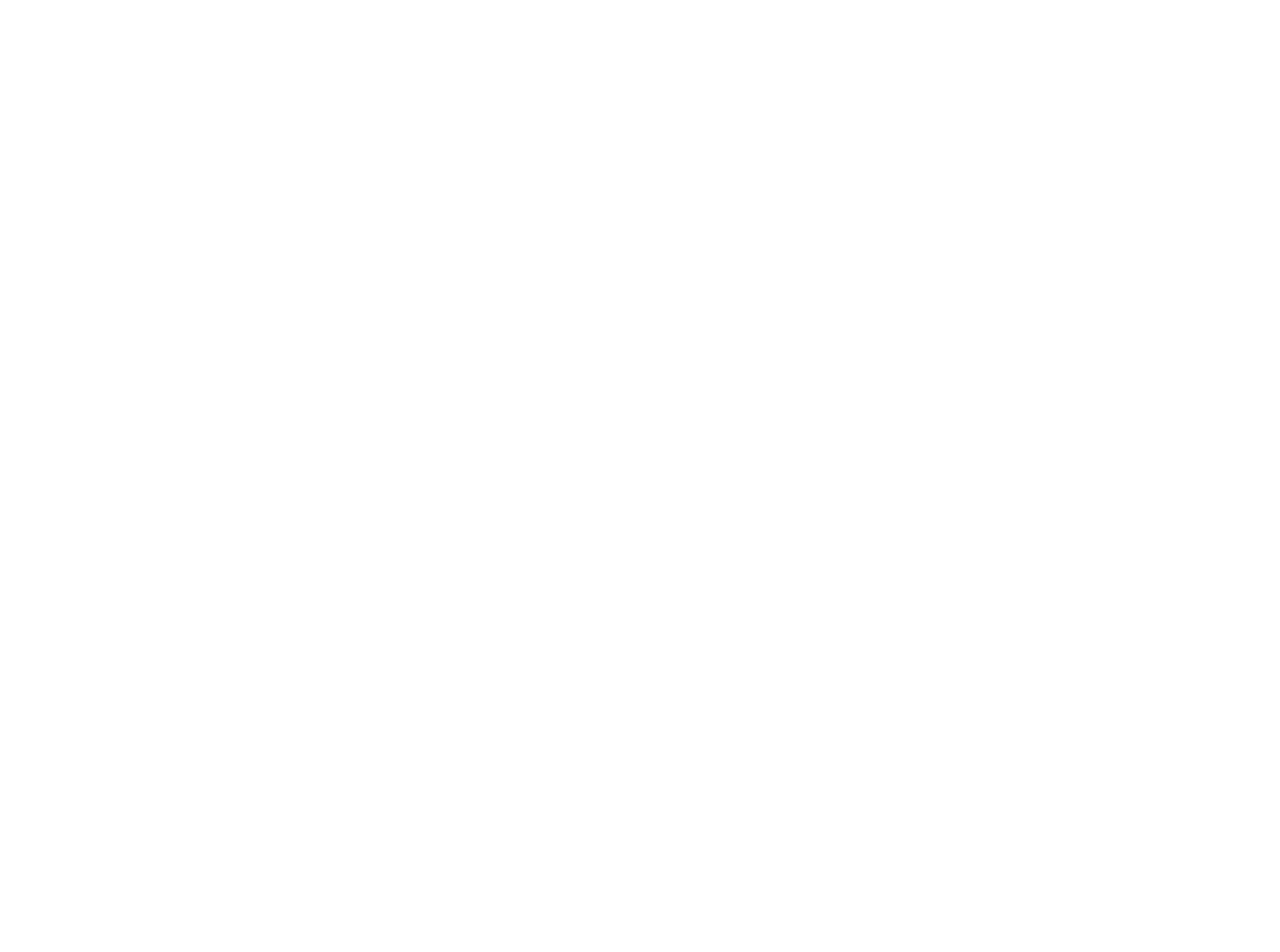
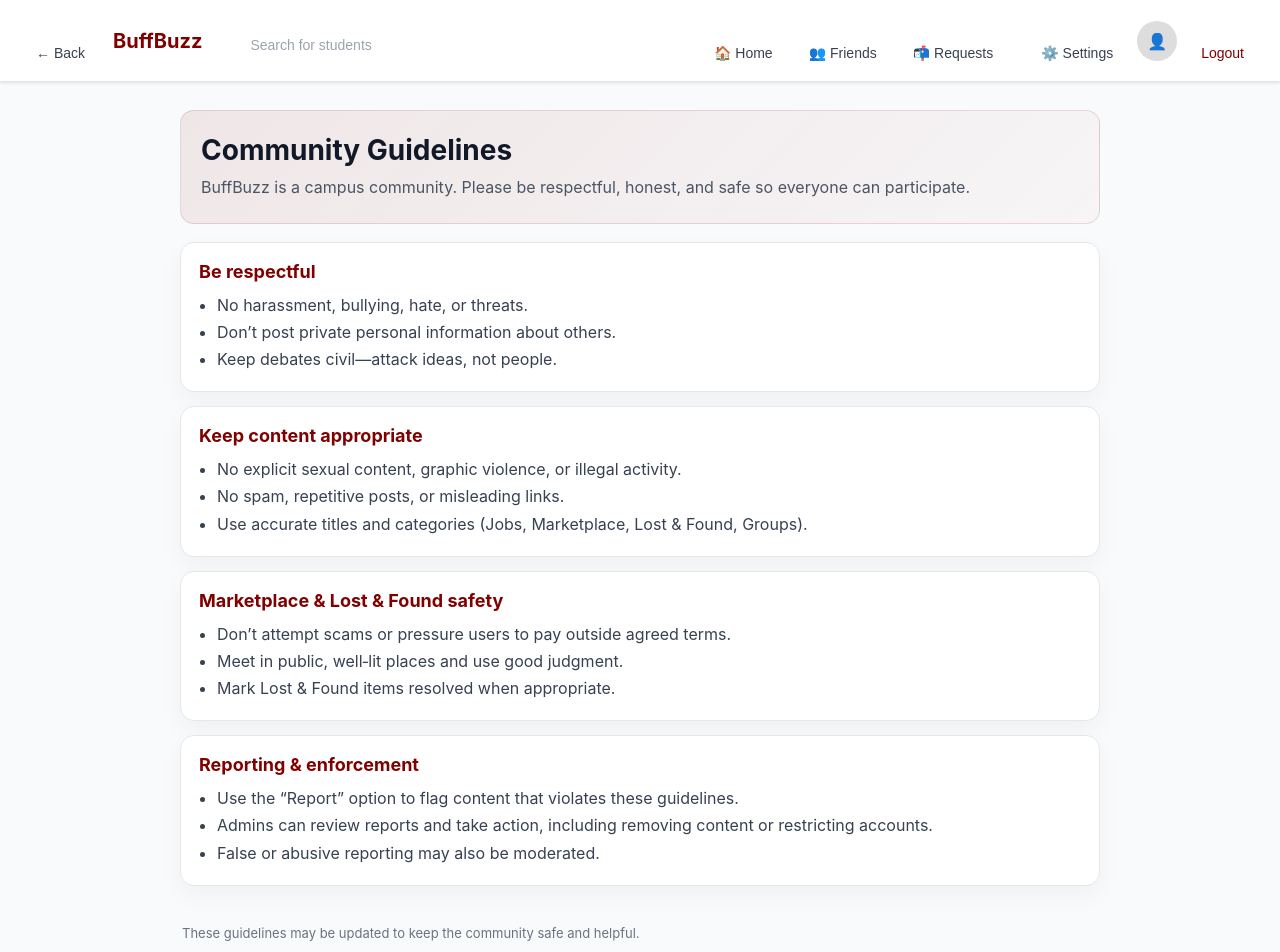
Before and after one commit to thatsxavierr/BuffBuzz, a React (Create React App) app in the folder buffbuzz/: page /community-guidelines in a window 1280 px wide. Before the commit this address had no page. Shown: the top 952 px of the page. Before the commit the page ends 800 px from the top, so only its background shows below. Built offline with nearby package versions, Linux system fonts and the light colour scheme.

Commit message:
community guidelines

```diff
--- a/buffbuzz/src/App.js
+++ b/buffbuzz/src/App.js
@@ -22,6 +22,7 @@ import BlockedUsers from './BlockedUsers';
 import AdminPage from './AdminPage';
 import { getValidUser } from './sessionUtils';
 import VerificationRecoveryPage from './VerificationRecoveryPage';
+import CommunityGuidelines from './CommunityGuidelines';
 
 function ProtectedRoute({ element }) {
   const [user, setUser] = useState(null);
@@ -89,6 +90,7 @@ function App() {
         <Route path="/admin" element={<AdminPage />} />
         <Route path="/blocked-users" element={<BlockedUsers />} />
         <Route path="/verify-recovery" element={<VerificationRecoveryPage />} />
+        <Route path="/community-guidelines" element={<CommunityGuidelines />} />
       </Routes>
     </Router>
   );
--- /dev/null
+++ b/buffbuzz/src/CommunityGuidelines.css
@@ -0,0 +1,68 @@
+.guidelines-page {
+  min-height: 100vh;
+  display: flex;
+  flex-direction: column;
+  background: #f9fafb;
+}
+
+.guidelines-container {
+  width: 100%;
+  max-width: 920px;
+  margin: 0 auto;
+  padding: 28px 16px 40px;
+}
+
+.guidelines-hero {
+  background: linear-gradient(135deg, rgba(128, 0, 0, 0.08), rgba(128, 0, 0, 0.02));
+  border: 1px solid rgba(128, 0, 0, 0.12);
+  border-radius: 14px;
+  padding: 22px 20px;
+  margin-bottom: 18px;
+}
+
+.guidelines-hero h1 {
+  margin: 0 0 8px 0;
+  font-size: 28px;
+  color: #111827;
+}
+
+.guidelines-hero p {
+  margin: 0;
+  color: #4b5563;
+  line-height: 1.6;
+}
+
+.guidelines-card {
+  background: #fff;
+  border: 1px solid #e5e7eb;
+  border-radius: 14px;
+  padding: 18px 18px;
+  margin: 14px 0;
+  box-shadow: 0 10px 25px rgba(0, 0, 0, 0.04);
+}
+
+.guidelines-card h2 {
+  margin: 0 0 10px 0;
+  font-size: 18px;
+  color: #800000;
+}
+
+.guidelines-card ul {
+  margin: 0;
+  padding-left: 18px;
+  color: #374151;
+  line-height: 1.7;
+}
+
+.guidelines-footer-note {
+  margin-top: 18px;
+  color: #6b7280;
+  font-size: 13px;
+  padding: 8px 2px 0;
+}
+
+@media (max-width: 520px) {
+  .guidelines-hero h1 {
+    font-size: 24px;
+  }
+}
--- /dev/null
+++ b/buffbuzz/src/CommunityGuidelines.js
@@ -0,0 +1,74 @@
+import React from 'react';
+import { useNavigate } from 'react-router-dom';
+import './CommunityGuidelines.css';
+import Header from './Header';
+import Footer from './Footer';
+import { getValidUser } from './sessionUtils';
+
+export default function CommunityGuidelines() {
+  const navigate = useNavigate();
+  const user = getValidUser();
+
+  return (
+    <div className="guidelines-page">
+      <Header
+        onBackClick={() => (user ? navigate('/main') : navigate('/'))}
+        profilePictureUrl={user?.profilePictureUrl}
+        currentUserId={user?.id}
+      />
+
+      <main className="guidelines-container">
+        <div className="guidelines-hero">
+          <h1>Community Guidelines</h1>
+          <p>
+            BuffBuzz is a campus community. Please be respectful, honest, and safe so everyone can participate.
+          </p>
+        </div>
+
+        <section className="guidelines-card">
+          <h2>Be respectful</h2>
+          <ul>
+            <li>No harassment, bullying, hate, or threats.</li>
+            <li>Don’t post private personal information about others.</li>
+            <li>Keep debates civil—attack ideas, not people.</li>
+          </ul>
+        </section>
+
+        <section className="guidelines-card">
+          <h2>Keep content appropriate</h2>
+          <ul>
+            <li>No explicit sexual content, graphic violence, or illegal activity.</li>
+            <li>No spam, repetitive posts, or misleading links.</li>
+            <li>Use accurate titles and categories (Jobs, Marketplace, Lost &amp; Found, Groups).</li>
+          </ul>
+        </section>
+
+        <section className="guidelines-card">
+          <h2>Marketplace &amp; Lost &amp; Found safety</h2>
+          <ul>
+            <li>Don’t attempt scams or pressure users to pay outside agreed terms.</li>
+            <li>Meet in public, well‑lit places and use good judgment.</li>
+            <li>Mark Lost &amp; Found items resolved when appropriate.</li>
+          </ul>
+        </section>
+
+        <section className="guidelines-card">
+          <h2>Reporting &amp; enforcement</h2>
+          <ul>
+            <li>Use the “Report” option to flag content that violates these guidelines.</li>
+            <li>Admins can review reports and take action, including removing content or restricting accounts.</li>
+            <li>False or abusive reporting may also be moderated.</li>
+          </ul>
+        </section>
+
+        <div className="guidelines-footer-note">
+          <p>
+            These guidelines may be updated to keep the community safe and helpful.
+          </p>
+        </div>
+      </main>
+
+      <Footer />
+    </div>
+  );
+}
--- a/buffbuzz/src/Footer.js
+++ b/buffbuzz/src/Footer.js
@@ -1,4 +1,5 @@
 import React from 'react';
+import { Link } from 'react-router-dom';
 import './Footer.css';
 
 export default function Footer() {
@@ -8,7 +9,7 @@ export default function Footer() {
         <div className="footer-section">
           <h3>Quick Links</h3>
           <ul>
-            <li><a href="#">Link 1</a></li>
+            <li><Link to="/community-guidelines">Community Guidelines</Link></li>
           </ul>
         </div>
 
```
